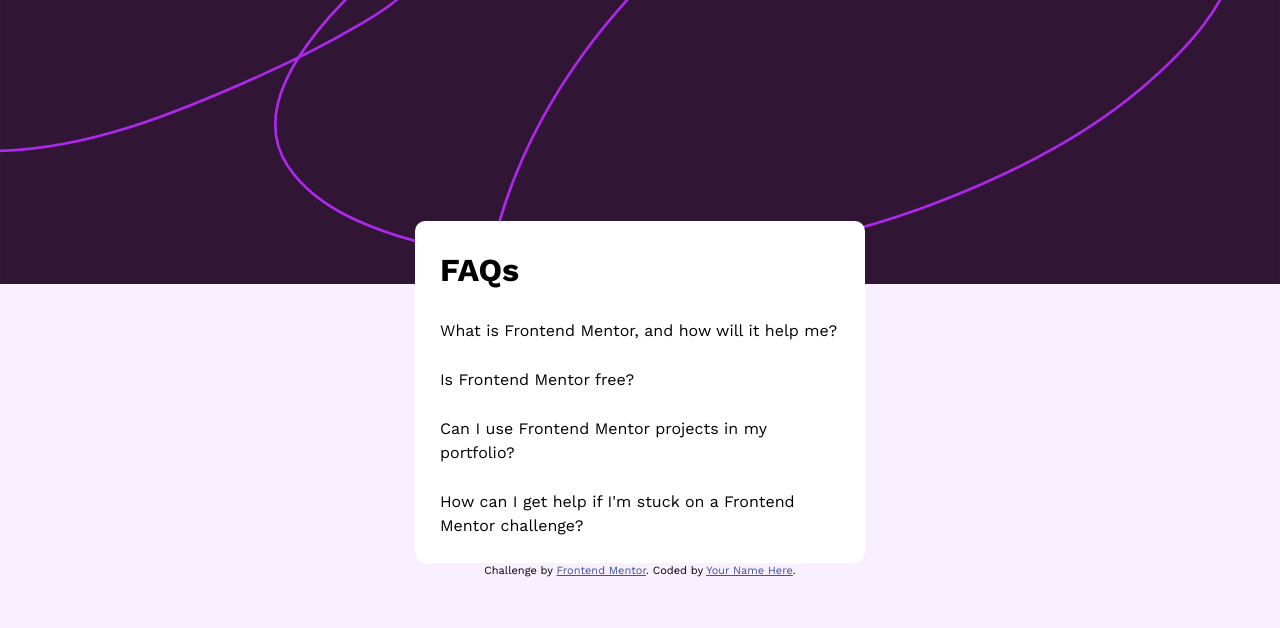
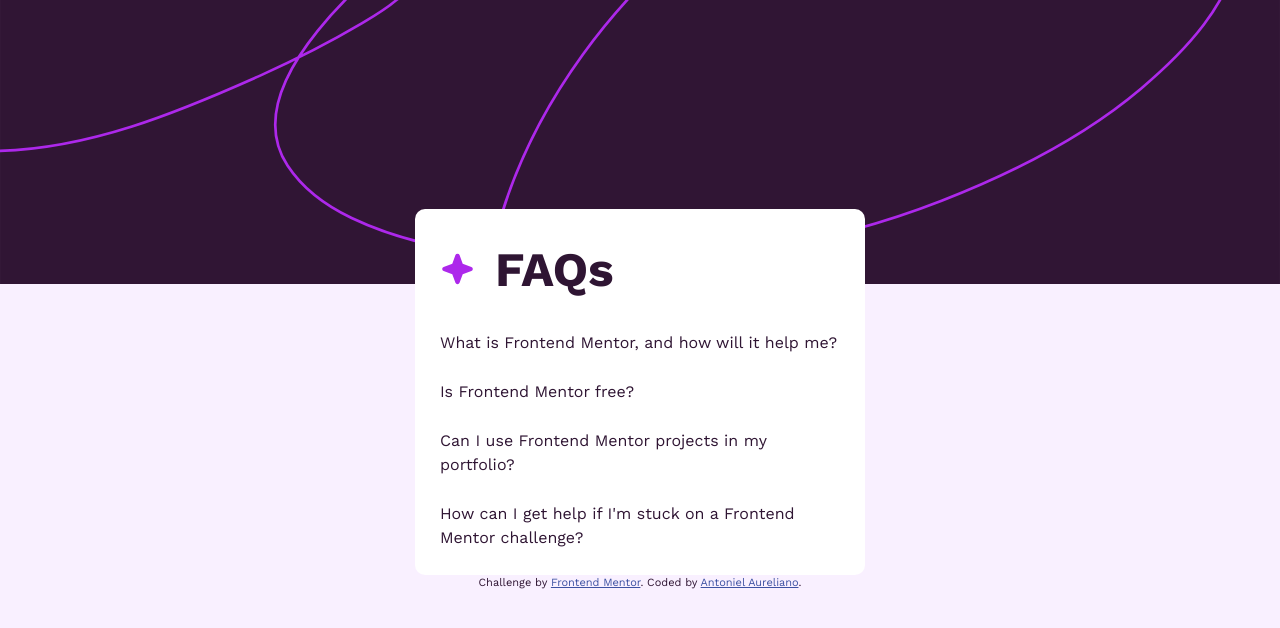
Before and after one commit to AntonielAureliano/faq-accordion-main, a plain HTML site: page index.html in a window 1280 px wide. Drawn offline with nearby package versions, Linux system fonts and the light colour scheme.

Commit message:
Estilizando h1.

```diff
--- a/index.html
+++ b/index.html
@@ -42,9 +42,11 @@
         channel where you can ask questions and seek support from other community members.</p>
     </details>
   </main>
-  <footer>
-    Challenge by <a href="https://www.frontendmentor.io?ref=challenge" target="_blank">Frontend Mentor</a>.
-    Coded by <a href="#">Your Name Here</a>.
+  <footer class="attribution">
+    <p>
+      Challenge by <a href="https://www.frontendmentor.io?ref=challenge" target="_blank">Frontend Mentor</a>.
+      Coded by <a href="https://github.com/AntonielAureliano">Antoniel Aureliano</a>.
+    </p>
   </footer>
 
 </body>
--- a/style.css
+++ b/style.css
@@ -24,6 +24,7 @@
     background-color: var(--secondary-light-pink-bg);
     background-repeat: no-repeat;
     background-size: 100%;
+    color: var(--primary-dark-purple);
     display: flex;
     flex-direction: column;
     flex-wrap: wrap;
@@ -56,12 +57,23 @@
 }
 
 details > summary {
+    display: inline-block;
     list-style: none;
-    display: inline-block;
 }
 
 h1 {
+    font-size: 3rem;
+}
 
+h1::before {
+    align-self: top;
+    background-image: url('./assets/images/icon-star.svg');
+    background-size: cover;
+    content: "";
+    display: inline-block;
+    height: 35px;
+    margin-right: 20px;
+    width: 35px;
 }
 
 footer {
```
